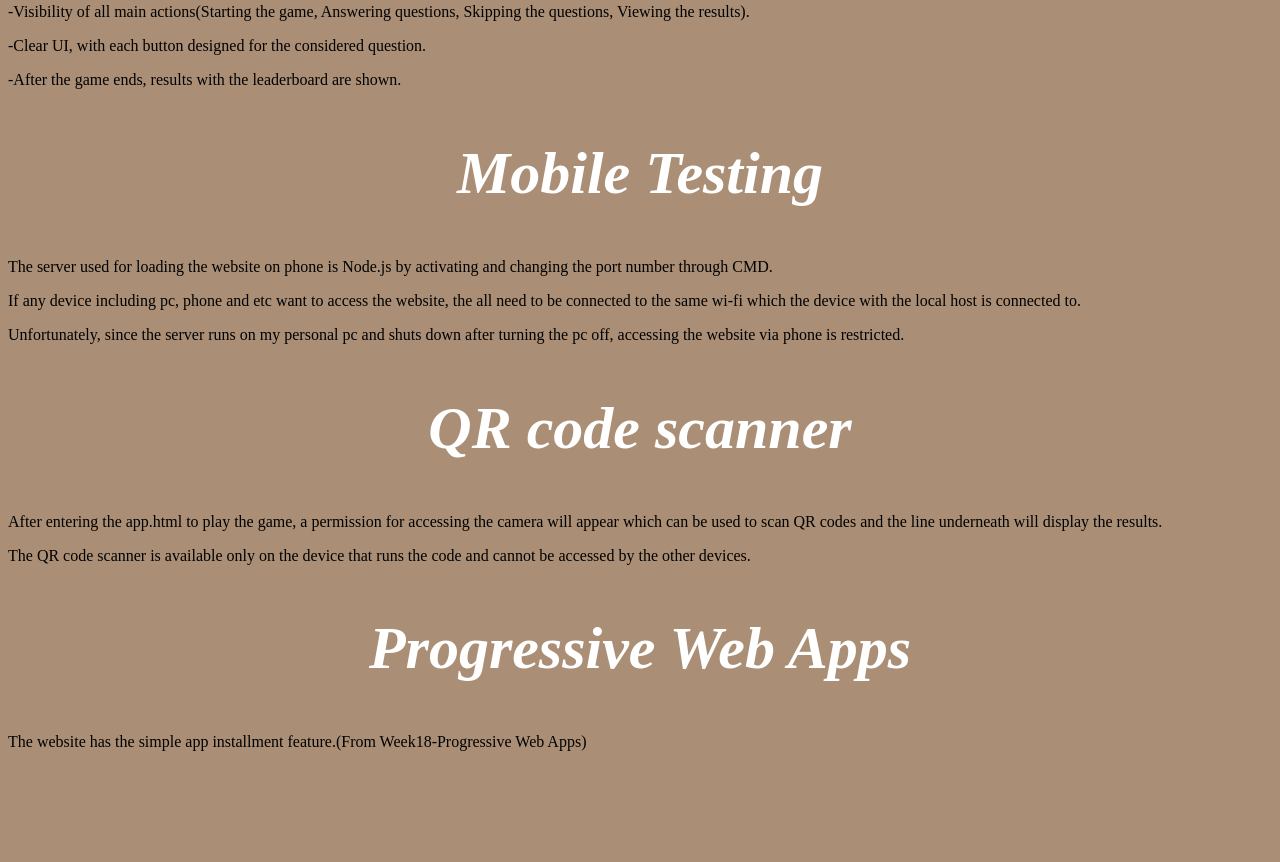
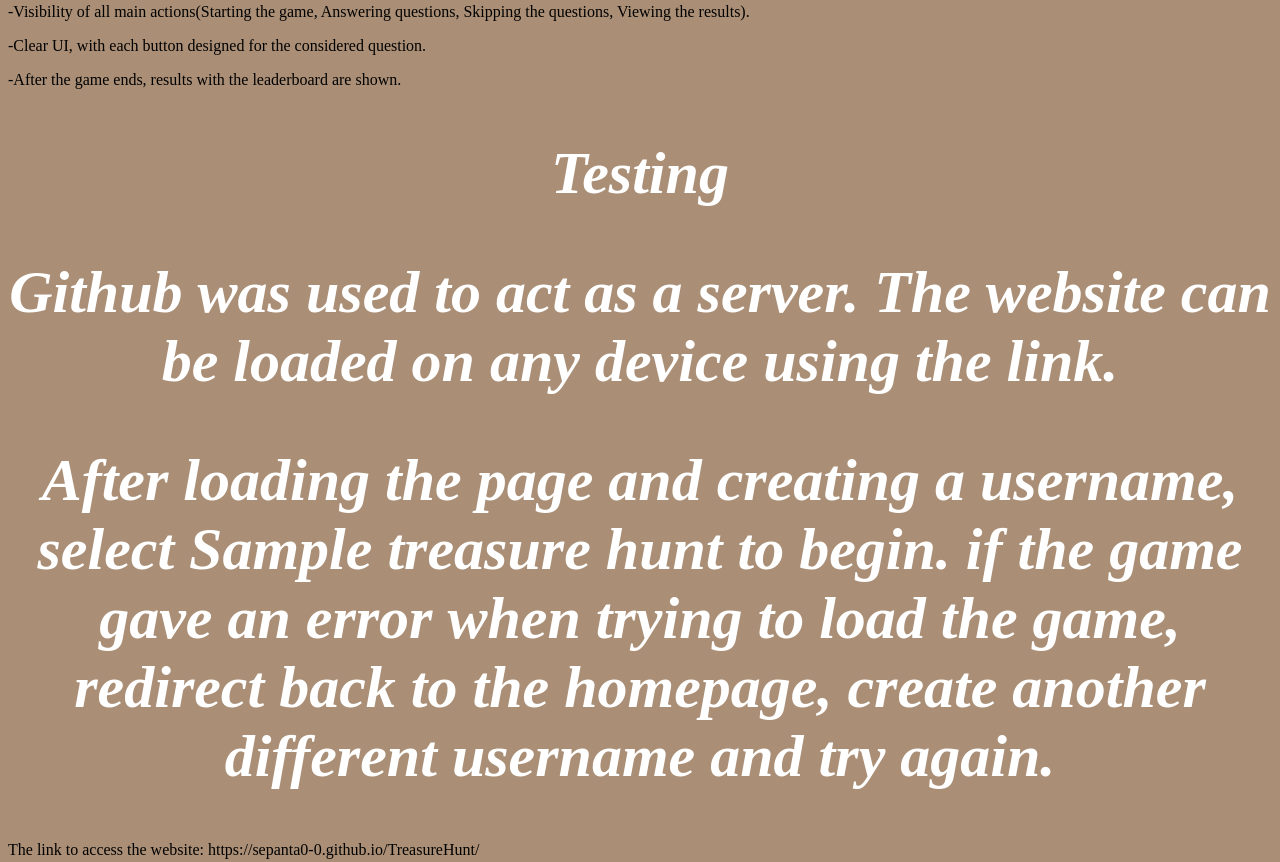
Before and after one commit to Sepanta0-0/TreasureHunt, a plain HTML site: page test.html in a window 1280 px wide. Shown: the part 1116-1978 px from the top of the page. Before the commit the page ends 1883 px from the top, so only its background shows below. Drawn offline with Linux system fonts and the light colour scheme.

Commit message:
test.html

```diff
--- a/test.html
+++ b/test.html
@@ -113,11 +113,12 @@
 <p>-Clear UI, with each button designed for the considered question.</p>
 <p>-After the game ends, results with the leaderboard are shown.</p>
 
-<!-- Mobile testing notes -->
-<h2>Mobile Testing</h2>
-<p>The server used for loading the website on phone is Node.js by activating and changing the port number through CMD.</p>
-<p>If any device including pc, phone and etc want to access the website, the all need to be connected to the same wi-fi which the device with the local host is connected to.</p>
-<p>Unfortunately, since the server runs on my personal pc and shuts down after turning the pc off, accessing the website via phone is restricted.</p>
+<!-- Testing notes -->
+<h2>Testing</h2>
+<h2>Github was used to act as a server. The website can be loaded on any device using the link.</h2>
+<h2>After loading the page and creating a username, select Sample treasure hunt to begin. if the game gave an error when trying to load the game, redirect back to the homepage, create another different username and try again.</h2>
+<p>The link to access the website: https://sepanta0-0.github.io/TreasureHunt/</p>
+
 <!-- Other features -->
 <h2>QR code scanner</h2>
 <p>After entering the app.html to play the game, a permission for accessing the camera will appear which can be used to scan QR codes and the line underneath will display the results.</p>
```
